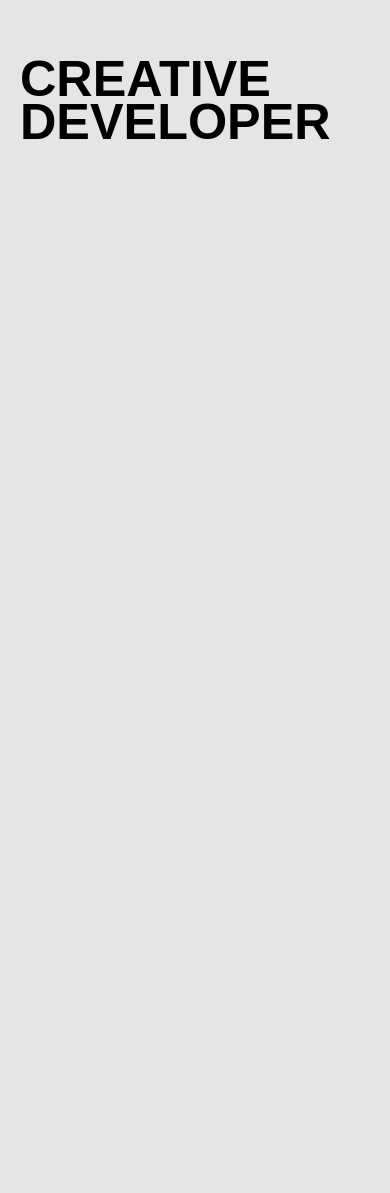
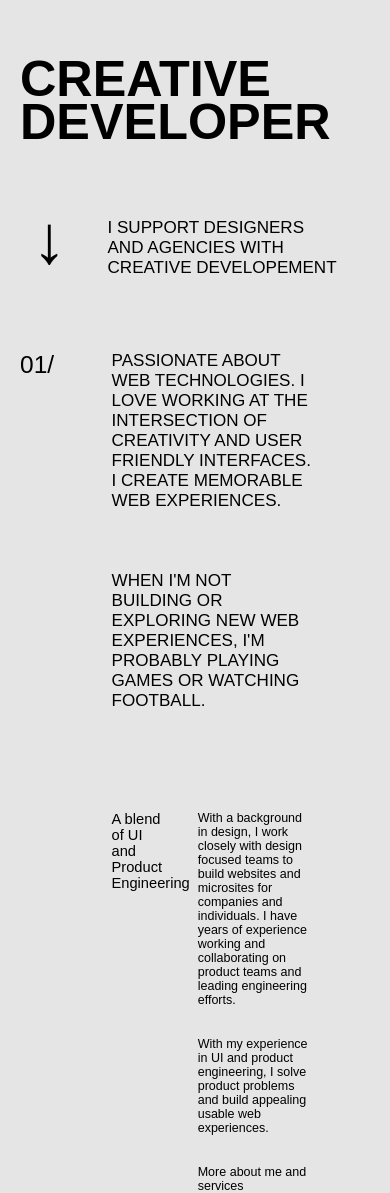
Before and after one commit to mitulpancholi/personalWebsite, a Next.js app: page / in a window 390 px wide. Shown: the part 672-1865 px from the top of the page. Before the commit the page ends 871 px from the top, so only its background shows below. Built offline with nearby package versions, Linux system fonts and the light colour scheme.

Commit message:
About Page - left responsive

```diff
--- /dev/null
+++ b/components/home/about.tsx
@@ -0,0 +1,87 @@
+import styled from "styled-components";
+import Clamp from "../../lib/Clamp";
+
+const About = () => {
+  return (
+    <AboutWrapper>
+      <PageNumber>01/</PageNumber>
+      <AboutDescWrapper>
+        <MyIntro>
+          PASSIONATE ABOUT WEB TECHNOLOGIES. I LOVE WORKING AT THE INTERSECTION
+          OF CREATIVITY AND USER FRIENDLY INTERFACES. I CREATE MEMORABLE WEB
+          EXPERIENCES.
+        </MyIntro>
+        <MyHobby>
+          WHEN I&apos;M NOT BUILDING OR EXPLORING NEW WEB EXPERIENCES, I&apos;M
+          PROBABLY PLAYING GAMES OR WATCHING FOOTBALL.
+        </MyHobby>
+      </AboutDescWrapper>
+        <IntroText>A blend of UI and Product Engineering</IntroText>
+      <IntroDescWrapper>
+        <p>
+          With a background in design, I work closely with design focused teams
+          to build websites and microsites for companies and individuals. I have
+          years of experience working and collaborating on product teams and
+          leading engineering efforts.
+        </p>
+        <p>
+          With my experience in UI and product engineering, I solve product
+          problems and build appealing usable web experiences.
+        </p>
+      </IntroDescWrapper>
+      <AboutLink>More about me and services</AboutLink>
+    </AboutWrapper>
+  );
+};
+
+export default About;
+
+const AboutWrapper = styled.section`
+  display: grid;
+  grid-template-columns: repeat(12, 1fr);
+  padding-top: ${Clamp(4, 12)};
+`;
+
+const PageNumber = styled.div`
+  grid-column-start: 1;
+  grid-column-end: 2;
+  text-align: center;
+  font-size: ${Clamp(1.5, 2)};
+`;
+
+const AboutDescWrapper = styled.article`
+  grid-column-start: 4;
+  grid-column-end: 11;
+  font-size: ${Clamp(1, 2)};
+  margin-bottom: 100px;
+`;
+
+const MyIntro = styled.p``;
+
+const MyHobby = styled.p`
+  padding-top: 60px;
+`;
+
+const IntroText = styled.h4`
+  font-size: ${Clamp(0.875,1.5)};
+  grid-column-start: 4;
+  grid-column-end: 6;
+  font-weight: 500;
+`
+
+const IntroDescWrapper = styled.div`
+  grid-column-start: 7;
+  grid-column-end: 11;
+  p {
+    font-size: ${Clamp(0.75,1.25)};
+    margin-bottom: 30px;
+  font-weight: 500;
+
+  }
+`
+
+const AboutLink = styled.p`
+  grid-column-start: 7;
+  grid-column-end: 11;
+  font-size: ${Clamp(0.75,1.25)};
+`
--- /dev/null
+++ b/components/home/intro.tsx
@@ -0,0 +1,84 @@
+import styled from "styled-components";
+import Clamp from "../../lib/Clamp";
+
+const Intro = () => {
+  return (
+    <HomeSection>
+      <StyledHeading>
+        <ParentSpan>
+          <DisplaySpan>Creative</DisplaySpan>
+          <IndividualSpan aria-hidden="true">c</IndividualSpan>
+          <IndividualSpan aria-hidden="true">r</IndividualSpan>
+          <IndividualSpan aria-hidden="true">e</IndividualSpan>
+          <IndividualSpan aria-hidden="true">a</IndividualSpan>
+          <IndividualSpan aria-hidden="true">t</IndividualSpan>
+          <IndividualSpan aria-hidden="true">i</IndividualSpan>
+          <IndividualSpan aria-hidden="true">v</IndividualSpan>
+          <IndividualSpan aria-hidden="true">e</IndividualSpan>
+        </ParentSpan>
+        <br />
+        <ParentSpan>
+          <DisplaySpan>Developer</DisplaySpan>
+          <IndividualSpan aria-hidden="true">D</IndividualSpan>
+          <IndividualSpan aria-hidden="true">e</IndividualSpan>
+          <IndividualSpan aria-hidden="true">v</IndividualSpan>
+          <IndividualSpan aria-hidden="true">e</IndividualSpan>
+          <IndividualSpan aria-hidden="true">l</IndividualSpan>
+          <IndividualSpan aria-hidden="true">o</IndividualSpan>
+          <IndividualSpan aria-hidden="true">p</IndividualSpan>
+          <IndividualSpan aria-hidden="true">e</IndividualSpan>
+          <IndividualSpan aria-hidden="true">r</IndividualSpan>
+        </ParentSpan>
+      </StyledHeading>
+    </HomeSection>
+  );
+};
+
+export default Intro;
+
+const ParentSpan = styled.span`
+  position: relative;
+  font-size: ${Clamp(2, 19.1)};
+  line-height: 80%;
+`;
+
+const StyledHeading = styled.h1`
+  display: block;
+  //   before after to adjust the overflowing issue with font size having large height
+  ::before,
+  ::after {
+    content: "";
+    display: block;
+    height: 0;
+    width: 0;
+  }
+  ::before {
+    margin-top: 0px;
+  }
+  ::after {
+    margin-bottom: 54px;
+  }
+`;
+
+const DisplaySpan = styled.span`
+  position: absolute;
+  width: 1px;
+  height: 1px;
+  overflow: hidden;
+  margin: -1px;
+  clip: rect(0, 0, 0, 0);
+  border: 0;
+`;
+
+const IndividualSpan = styled.span`
+  font-size: ${Clamp(2, 19.1)};
+  line-height: 80%;
+  text-transform: uppercase;
+`;
+
+const HomeSection = styled.section`
+  height: calc(100vh - 62px);
+  min-height: 666px;
+  display: flex;
+  align-items: flex-end;
+`;
--- a/pages/_app.tsx
+++ b/pages/_app.tsx
@@ -54,7 +54,13 @@ const GlobalStyle = createGlobalStyle`
   }
   body {
     background-color: #E5E5E5;
-  }
+    -ms-overflow-style: none;  /* Internet Explorer 10+ */
+    scrollbar-width: none;  /* Firefox */
+    ::-webkit-scrollbar {
+    display: none;  /* Safari and Chrome */
+    }
+}
+
   a {
     text-decoration: none;
   }
--- a/pages/index.tsx
+++ b/pages/index.tsx
@@ -1,8 +1,10 @@
 import type { NextPage } from "next";
 import Head from "next/head";
 import styled from "styled-components";
+import About from "../components/home/about";
+import Intro from "../components/home/intro";
 import Clamp from "../lib/Clamp";
-
+import { devices } from "../styles/media/device";
 const Home: NextPage = () => {
   return (
     <>
@@ -13,34 +15,16 @@ const Home: NextPage = () => {
       </Head>
 
       <main>
-        <HomeSection>
-          <StyledHeading>
-            <ParentSpan>
-              <DisplaySpan>Creative</DisplaySpan>
-              <IndividualSpan aria-hidden="true">c</IndividualSpan>
-              <IndividualSpan aria-hidden="true">r</IndividualSpan>
-              <IndividualSpan aria-hidden="true">e</IndividualSpan>
-              <IndividualSpan aria-hidden="true">a</IndividualSpan>
-              <IndividualSpan aria-hidden="true">t</IndividualSpan>
-              <IndividualSpan aria-hidden="true">i</IndividualSpan>
-              <IndividualSpan aria-hidden="true">v</IndividualSpan>
-              <IndividualSpan aria-hidden="true">e</IndividualSpan>
-            </ParentSpan>
-            <br />
-            <ParentSpan>
-              <DisplaySpan>Developer</DisplaySpan>
-              <IndividualSpan aria-hidden="true">D</IndividualSpan>
-              <IndividualSpan aria-hidden="true">e</IndividualSpan>
-              <IndividualSpan aria-hidden="true">v</IndividualSpan>
-              <IndividualSpan aria-hidden="true">e</IndividualSpan>
-              <IndividualSpan aria-hidden="true">l</IndividualSpan>
-              <IndividualSpan aria-hidden="true">o</IndividualSpan>
-              <IndividualSpan aria-hidden="true">p</IndividualSpan>
-              <IndividualSpan aria-hidden="true">e</IndividualSpan>
-              <IndividualSpan aria-hidden="true">r</IndividualSpan>
-            </ParentSpan>
-          </StyledHeading>
-        </HomeSection>
+        <Intro />
+        <Description>
+          <ArrowWrapper>
+            <span>↓</span>
+          </ArrowWrapper>
+          <ShortDesc>
+            I support designers and agencies with creative developement
+          </ShortDesc>
+        </Description>
+        <About />
       </main>
 
       <footer></footer>
@@ -50,15 +34,19 @@ const Home: NextPage = () => {
 
 export default Home;
 
-const ParentSpan = styled.span`
-  position: relative;
-  font-size: ${Clamp(2, 19.1)};
-  line-height: 80%;
+const Description = styled.article`
+  display: grid;
+  grid-template-columns: repeat(12, 1fr);
+  padding-top: ${Clamp(1, 4)};
 `;
 
-const StyledHeading = styled.h1`
-  display: block;
-  //   before after to adjust the overflowing issue with font size having large height
+const ArrowWrapper = styled.span`
+  grid-column-start: 1;
+  grid-column-end: 3;
+  font-size: ${Clamp(4, 8)};
+  font-weight: 700;
+  text-align: center;
+  span {
     ::before,
     ::after {
       content: "";
@@ -67,32 +55,21 @@ const StyledHeading = styled.h1`
       width: 0;
     }
     ::before {
-    margin-top: 0px;
+      margin-top: -18px;
     }
     ::after {
-    margin-bottom: 54px;
+      margin-bottom: 0;
+    }
   }
 `;
 
-const DisplaySpan = styled.span`
-  position: absolute;
-  width: 1px;
-  height: 1px;
-  overflow: hidden;
-  margin: -1px;
-  clip: rect(0, 0, 0, 0);
-  border: 0;
+const ShortDesc = styled.span`
+  @media ${devices.tablet} {
+    grid-column-start: 3;
+    grid-column-end: 7;
+  }
+  text-transform: uppercase;
+  font-size: ${Clamp(1, 2)};
+  grid-column-start: 4;
+  grid-column-end: 12;
 `;
-
-const IndividualSpan = styled.span`
-  font-size: ${Clamp(2, 19.1)};
-  line-height: 80%;
-  text-transform: uppercase;
-`;
-
-const HomeSection = styled.section`
-  height: calc(100vh - 62px);
-  min-height: 666px;
-  display: flex;
-  align-items: flex-end;
-`;
--- /dev/null
+++ b/styles/media/device.ts
@@ -0,0 +1,19 @@
+const sizes = {
+  mobileS: "320px",
+  mobileM: "375px",
+  mobileL: "425px",
+  tablet: "768px",
+  laptop: "1024px",
+  laptopL: "1440px",
+  desktop: "2560px",
+};
+
+export const devices = {
+  mobileS: `(min-width: ${sizes.mobileS})`,
+  mobileM: `(min-width: ${sizes.mobileM})`,
+  mobileL: `(min-width: ${sizes.mobileL})`,
+  tablet: `(min-width: ${sizes.tablet})`,
+  laptop: `(min-width: ${sizes.laptop})`,
+  laptopL: `(min-width: ${sizes.laptopL})`,
+  desktop: `(min-width: ${sizes.desktop})`,
+};
```
Lines whose indentation alone changed are shown as unchanged.
